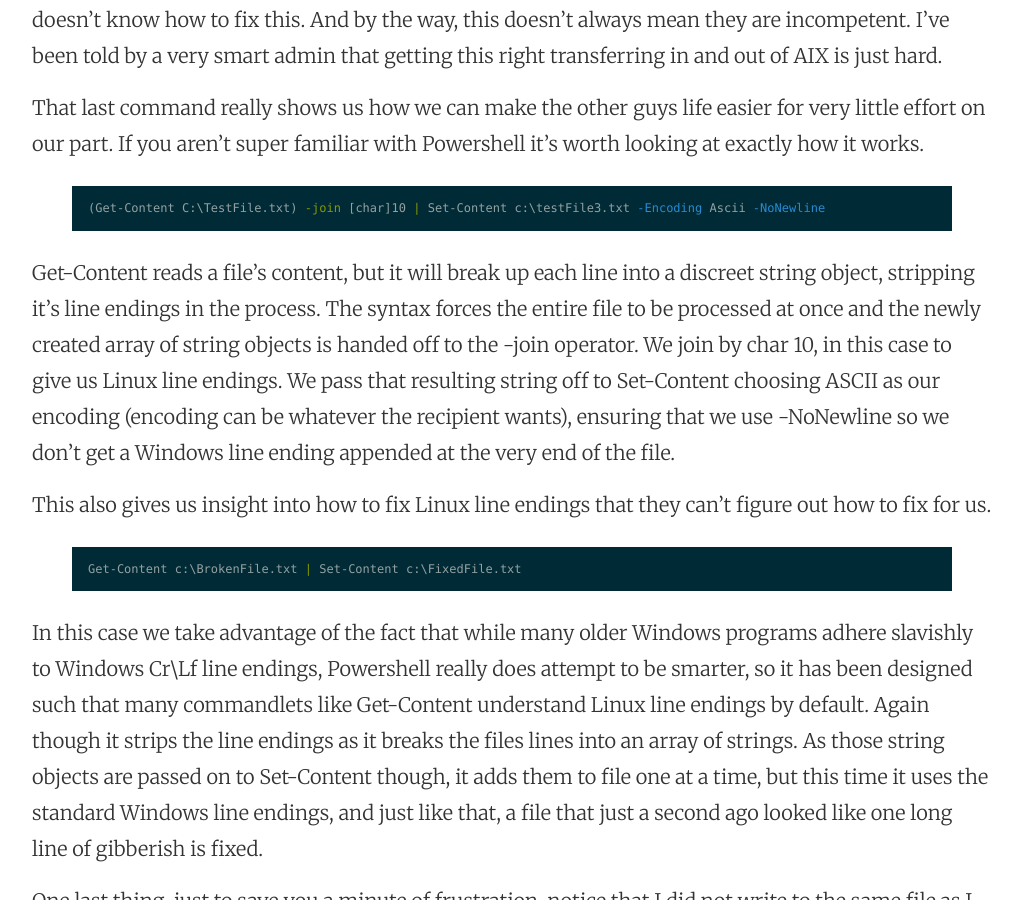
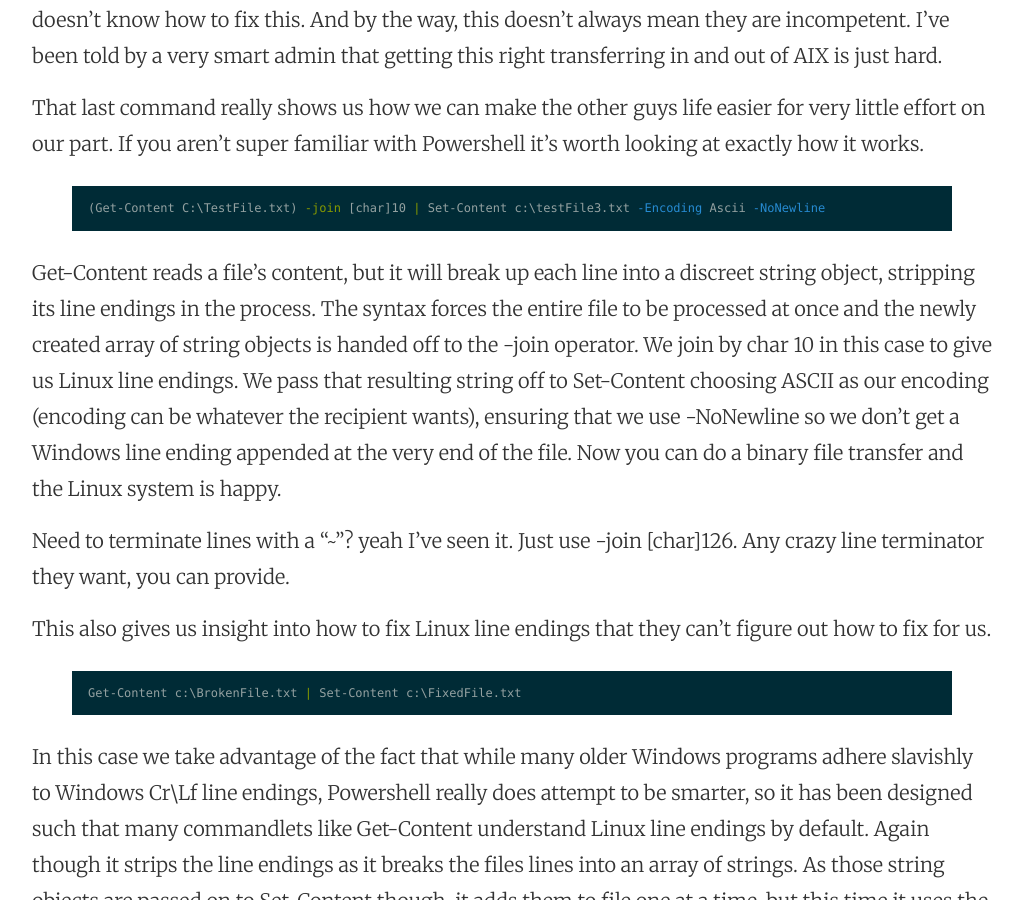
Before and after one commit to RandomNoun7/RandomNoun7.github.io, a Jekyll site: the page built from _posts/2016-02-26-file-encoding-functions.markdown, in a window 1280 px wide and 900 px high, scrolled down 4433 px. Shown: the whole window, without its empty margins (128-1151 px from the left). Built offline with Jekyll 4.4.1, drawn with Linux system fonts in a browser that asks for light colours.

Commit message:
more Content

```diff
--- a/_posts/2016-02-26-file-encoding-functions.markdown
+++ b/_posts/2016-02-26-file-encoding-functions.markdown
@@ -244,7 +244,9 @@ That last command really shows us how we can make the other guys life easier for
 (Get-Content C:\TestFile.txt) -join [char]10 | Set-Content c:\testFile3.txt -Encoding Ascii -NoNewline
 {%endhighlight%}
 
-Get-Content reads a file's content, but it will break up each line into a discreet string object, stripping it's line endings in the process. The syntax forces the entire file to be processed at once and the newly created array of string objects is handed off to the -join operator. We join by char 10, in this case to give us Linux line endings. We pass that resulting string off to Set-Content choosing ASCII as our encoding (encoding can be whatever the recipient wants), ensuring that we use -NoNewline so we don't get a Windows line ending appended at the very end of the file.
+Get-Content reads a file's content, but it will break up each line into a discreet string object, stripping its line endings in the process. The syntax forces the entire file to be processed at once and the newly created array of string objects is handed off to the -join operator. We join by char 10 in this case to give us Linux line endings. We pass that resulting string off to Set-Content choosing ASCII as our encoding (encoding can be whatever the recipient wants), ensuring that we use -NoNewline so we don't get a Windows line ending appended at the very end of the file. Now you can do a binary file transfer and the Linux system is happy.
+
+Need to terminate lines with a "~"? yeah I've seen it. Just use -join [char]126. Any crazy line terminator they want, you can provide.
 
 This also gives us insight into how to fix Linux line endings that they can't figure out how to fix for us.
 {%highlight powershell%}
```
